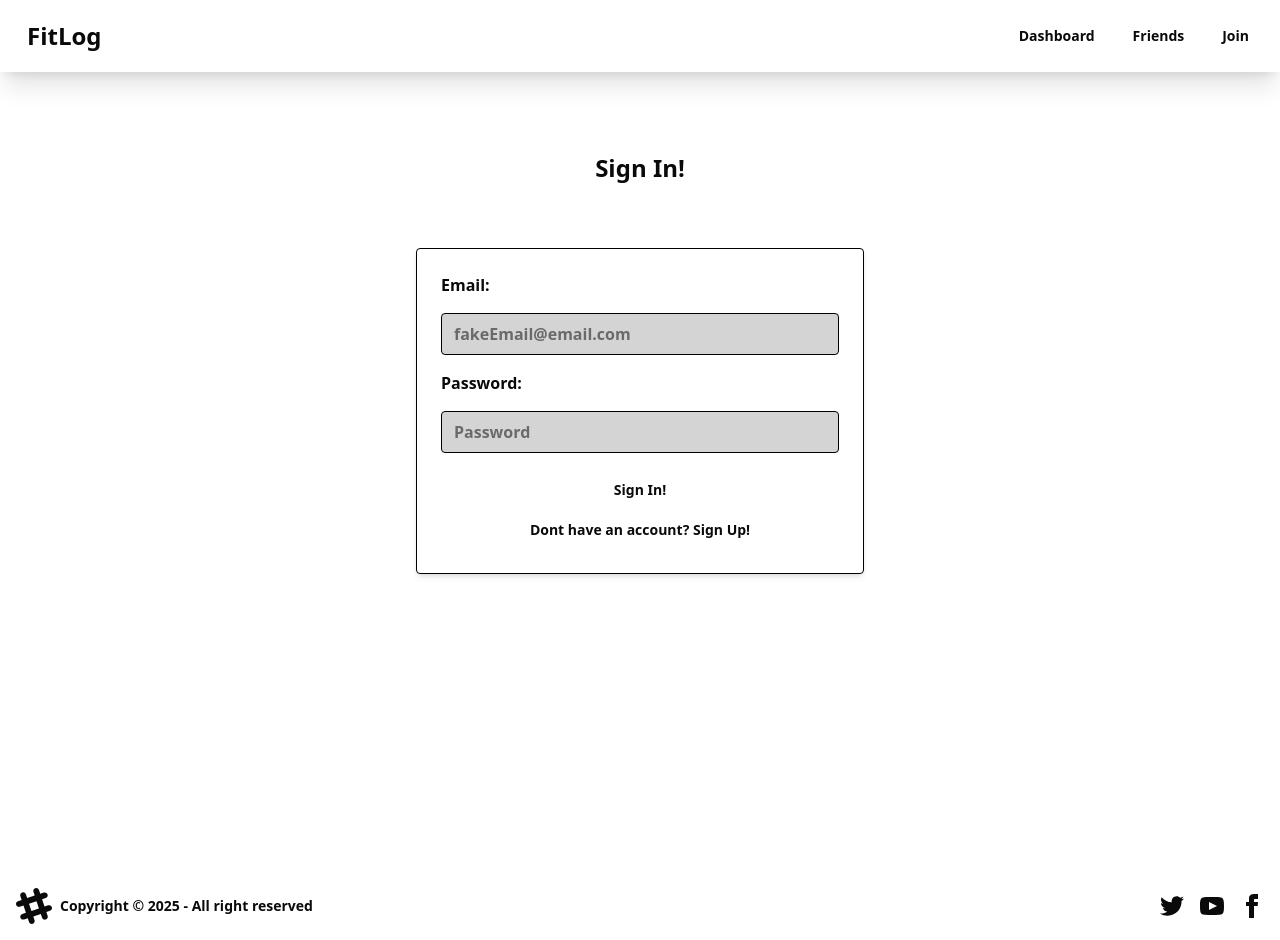
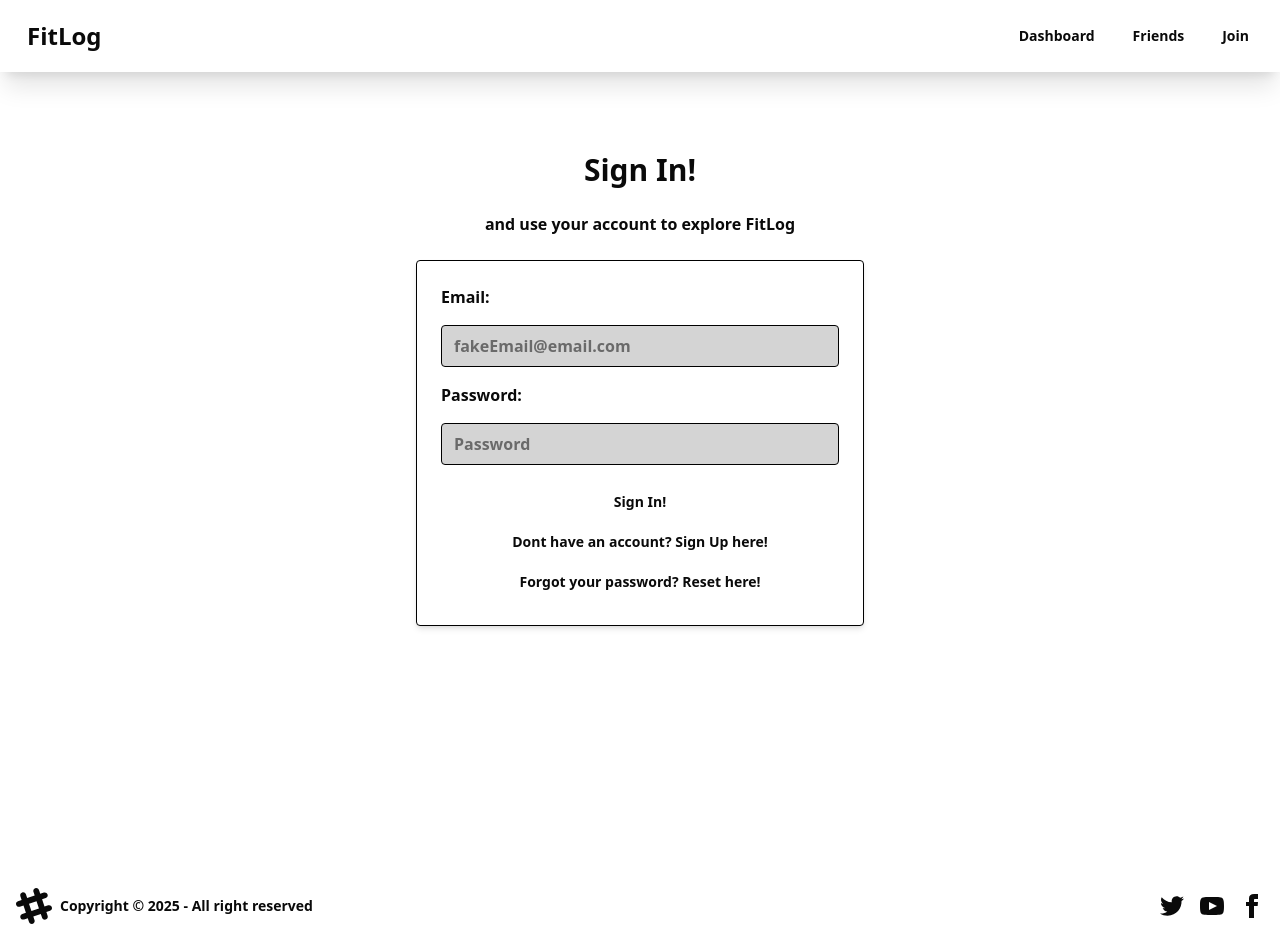
Before and after one commit to tyrucode/fitlog, a Next.js app: page /auth/signin in a window 1280 px wide. Built offline with nearby package versions, Linux system fonts and the light colour scheme; no server answers.

Commit message:
feat: enhance sign-in and sign-up pages with improved UI and error handling feat: add reset password page with basic layout fix: update diary page layout for better user experience

```diff
--- /dev/null
+++ b/src/app/auth/resetpassword.tsx/page.tsx
@@ -0,0 +1,14 @@
+'use client';
+
+function page() {
+
+    return (
+        <div className="flex flex-col items-center justify-center p-8 gap-6 sm:p-20">
+            <h1 className="text-2xl font-semibold text-center">Reset your password!</h1>
+            <div className="border border-black rounded p-6 w-full max-w-md bg-white shadow-md">
+            </div>
+        </div>
+    )
+}
+
+export default page
--- a/src/app/auth/signin/page.tsx
+++ b/src/app/auth/signin/page.tsx
@@ -1,6 +1,7 @@
 'use client';
 import supabase from "@/lib/supbase";
 import { useState } from "react";
+
 
 function page() {
     //type alias for the forms data
@@ -8,15 +9,20 @@ function page() {
         email: string;
         password: string;
     };
+
     //using type alias to declare the types of values being inputted into our form
     const [formData, setFormData] = useState<FormData>({
         email: '',
         password: '',
     })
 
+    //creating states for errors
+    const [status, setStatus] = useState<string>('');
+
     const signIn = async () => {
         const { email, password } = formData
         console.log('sign in!');
+        setStatus('');
 
         const { data, error } = await supabase.auth.signInWithPassword({
             email: email,
@@ -25,6 +31,7 @@ function page() {
 
         if (error) {
             console.log('error signing in:', error)
+            setStatus(error.message)
 
         } else {
             console.log('user signed in!', data)
@@ -38,8 +45,9 @@ function page() {
     }
 
     return (
-        <div className="flex flex-col items-center justify-center p-8 gap-16 sm:p-20">
-            <h1 className="text-2xl font-semibold text-center">Sign In!</h1>
+        <div className="flex flex-col items-center justify-center p-8 gap-6 sm:p-20">
+            <h1 className="text-3xl font-semibold text-center">Sign In!</h1>
+            <h2>and use your account to explore FitLog</h2>
             <div className="border border-black rounded p-6 w-full max-w-md bg-white shadow-md">
                 <form
                     className="flex flex-col gap-4"
@@ -73,12 +81,18 @@ function page() {
                         title="Must be more than 8 characters, including number, lowercase letter, uppercase letter"
                         className="bg-neutral-300 border border-black rounded px-3 py-2 text-black focus:outline-none focus:ring-2 focus:ring-black"
                     />
+                    {status && (
+                        <div className="text-red-600 text-sm font-medium">
+                            Error: {status}, please try again.
+                        </div>
+                    )}
                     <button type="submit" className="btn btn-ghost">
                         Sign In!
                     </button>
+                </form>
+                <a className=" flex flex-col gap-4 btn btn-ghost" href="/auth/signup">Dont have an account? Sign Up here!</a>
+                <a className=" flex flex-col gap-4 btn btn-ghost" href="/auth/resetpassword">Forgot your password? Reset here!</a>
 
-                </form>
-                <a className=" flex flex-col gap-4 btn btn-ghost" href="/auth/signup">Dont have an account? Sign Up!</a>
             </div>
         </div>
     )
--- a/src/app/auth/signup/page.tsx
+++ b/src/app/auth/signup/page.tsx
@@ -52,8 +52,9 @@ function Page() {
 
 
     return (
-        <div className="flex flex-col items-center justify-center p-8 gap-16 sm:p-20">
-            <h1 className="text-2xl font-semibold text-center">Welcome to Sign Up Page</h1>
+        <div className="flex flex-col items-center justify-center p-8 gap-6 sm:p-20">
+            <h1 className="text-3xl font-semibold text-center">Register your account</h1>
+            <h2>so that you can use all the features FitLog has to offer!</h2>
             <div className="border border-black rounded p-6 w-full max-w-md bg-white shadow-md">
                 <form
                     className="flex flex-col gap-4"
--- a/src/app/diary/page.tsx
+++ b/src/app/diary/page.tsx
@@ -9,7 +9,7 @@ export default function Page() {
     if (isLoading) return <p className='flex flex-col items-center justify-center p-8 gap-16 sm:p-20'>Loading...</p>;
     if (!user) return <p className='flex flex-col items-center justify-center p-8 gap-16 sm:p-20'>You must be logged in.</p>;
     return (
-        <div className=" items-center justify-items-center min-h-screen p-8 pb-20 gap-16 sm:p-20)]">
+        <div className="flex flex-col items-center justify-center p-8 gap-6 sm:p-20">
             <h1>YOUR STATS</h1>
             <p>Welcome, {user.email}!</p>
 
```
